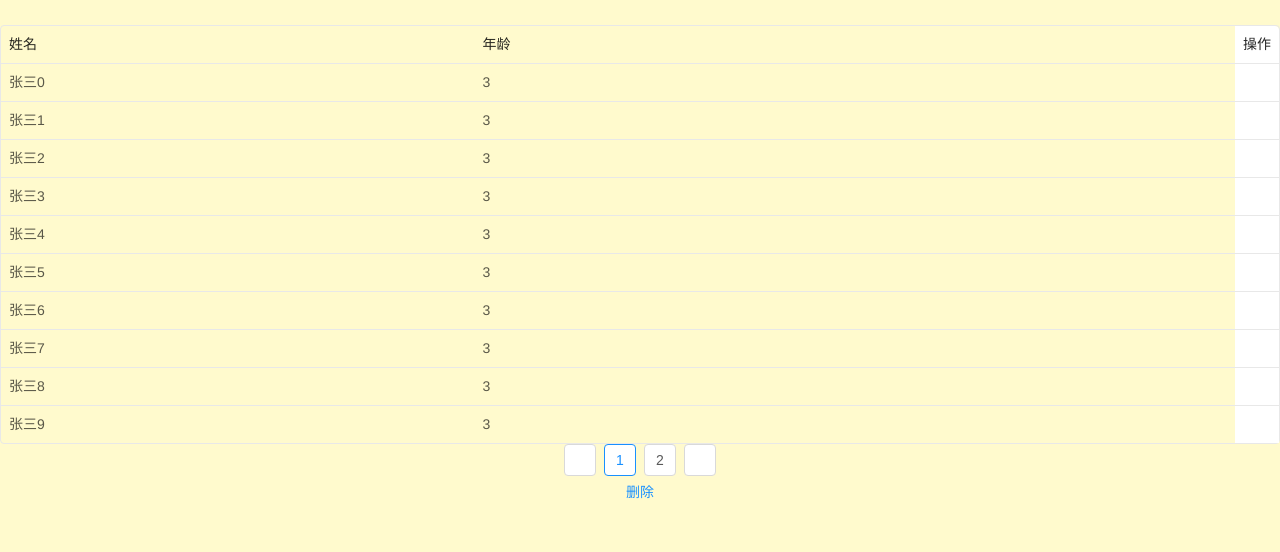
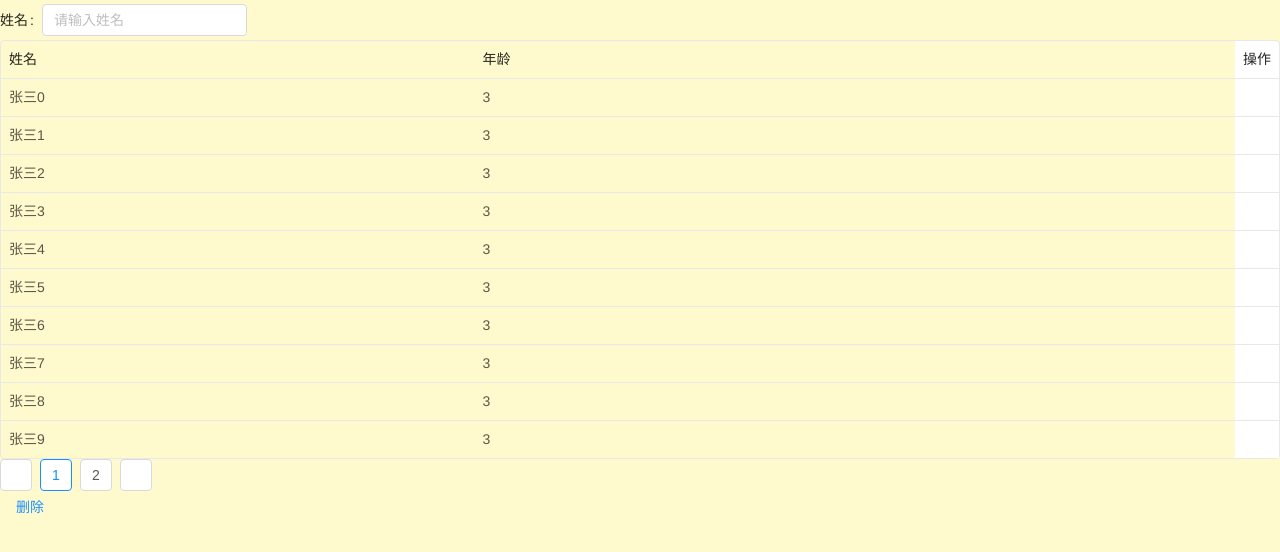
Before and after one commit to WhenhowXu/how-components-vue, a Vue app: page / in a window 1280 px wide. Shown: the top 552 px of the page. Built offline with nearby package versions, Linux system fonts and the light colour scheme.

Commit message:
feat: add filterSearchFields

```diff
--- a/packages/HaoFilters/HaoFilters.jsx
+++ b/packages/HaoFilters/HaoFilters.jsx
@@ -18,23 +18,40 @@ export default {
   name: "HFilters",
   props: {
     feilds: { type: Array, default: () => [] },
+    formData: {type: Object, default: ()=>({})}
   },
   methods: {
     renderFields(feilds = []) {
       if (!Array.isArray(feilds)) return "";
       return feilds.map((f) => {
         const T = FieldComponents[f.type];
-        return T ? <T /> : "";
+        const itemProps = {props: {
+          label: f.label
+        }}
+        const fieldProps = {
+          props: {
+            placeholder: `请输入${f.label}`
+          }
+        }
+        return T ? (
+          <FormModel.Item {...itemProps}>
+            <T {...fieldProps} />
+          </FormModel.Item>
+        ) : (
+          ""
+        );
       });
     },
   },
-  render(props) {
-    const { feilds } = props;
-
+  render() {
+    const { feilds } = this;
+    let formModelProps = {
+      props: {
+        layout: 'inline'
+      }
+    }
     return (
-      <FormModel>
-        <FormModel.Item>{this.renderFields(feilds)}</FormModel.Item>
-      </FormModel>
+      <FormModel {...formModelProps}>{this.renderFields(feilds)}</FormModel>
     );
   },
 };
--- a/packages/HaoSearchTable/HaoSearchTable.jsx
+++ b/packages/HaoSearchTable/HaoSearchTable.jsx
@@ -1,6 +1,6 @@
 import HaoFilters from "../../packages/HaoFilters";
 import { Table, Pagination } from "ant-design-vue";
-import { filterTableColumns } from "./utils";
+import { filterTableColumns, filterSearchFields } from "./utils";
 import { getOptionProps } from "ant-design-vue/lib/_util/props-util";
 
 export default {
@@ -10,10 +10,16 @@ export default {
     dataSource: { type: Array, default: () => [] },
     total: { type: Number, default: 0 },
     size: { type: String, default: "small" },
+    filters: { type: Object, default: () => ({}) },
   },
   render() {
-    const { columns, dataSource, total, $slots } = this;
-    const filterProps = {};
+    const { columns, dataSource, total,filters } = this;
+    const filterProps = {
+      props: {
+        feilds: filterSearchFields(columns),
+        formData: filters,
+      },
+    };
     let props = getOptionProps(this);
     const tableProps = {
       props: {
@@ -29,7 +35,7 @@ export default {
     return (
       <div>
         <HaoFilters {...filterProps} />
-        <Table {...tableProps}>{$slots.default}</Table>
+        <Table {...tableProps} />
         <Pagination {...paginationProps} />
       </div>
     );
--- a/packages/HaoSearchTable/utils.js
+++ b/packages/HaoSearchTable/utils.js
@@ -1,13 +1,15 @@
 const isColumnSearchable = (record) => {
-  return !!record.fieldType;
+  return !!record.filterType;
 };
-export const transformColumnsToFields = (columns) => {
+export const filterSearchFields = (columns) => {
   if (!Array.isArray(columns)) return [];
   return columns
     .filter((c) => isColumnSearchable(c))
     .map((v) => {
       return {
         label: v.title,
+        prop: v.dataIndex,
+        type: v.filterType
       };
     });
 };
--- a/src/App.vue
+++ b/src/App.vue
@@ -18,7 +18,7 @@ export default {
   data() {
     return {
       columns: [
-        { title: "姓名", dataIndex: "name", type: "input" },
+        { title: "姓名", dataIndex: "name", filterType: "Input" },
         { title: "年龄", dataIndex: "age" },
         {
           title: "操作",
@@ -48,7 +48,6 @@ export default {
   font-family: Avenir, Helvetica, Arial, sans-serif;
   -webkit-font-smoothing: antialiased;
   -moz-osx-font-smoothing: grayscale;
-  text-align: center;
 }
 
 .page-wrapper {
```
Also changed, not shown: 1 other file (tests, documents, lock files or other folders).
